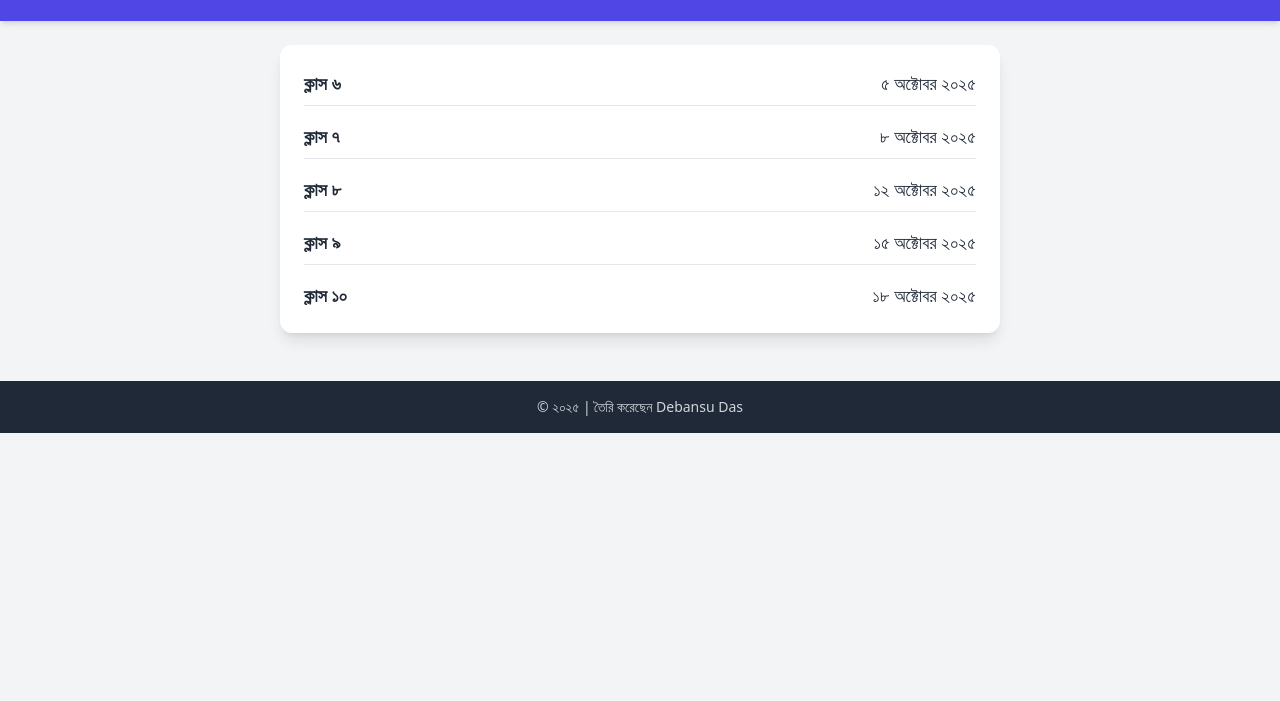
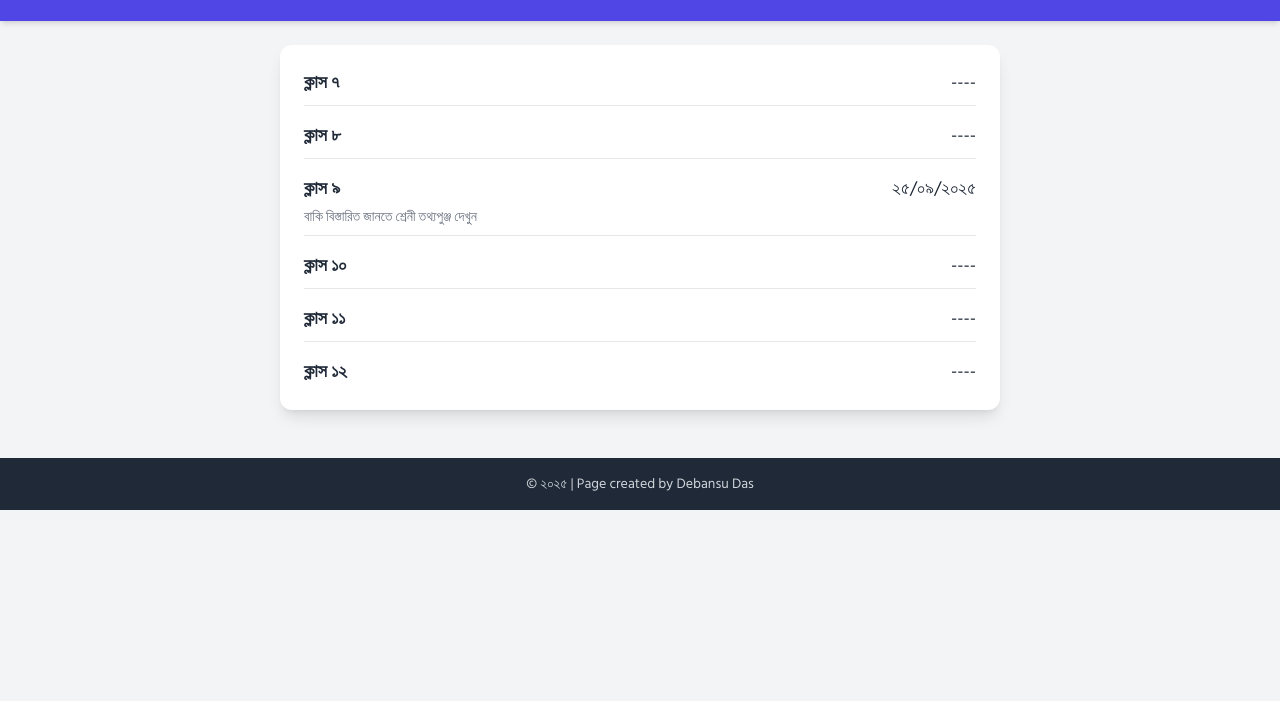
Before and after one commit to debansu4/Subcode1, a plain HTML site: page index.html in a window 1280 px wide. Shown: the part 99-800 px from the top of the page. Drawn offline with nearby package versions, Linux system fonts and the light colour scheme.

Commit message:
Update index.html

```diff
--- a/index.html
+++ b/index.html
@@ -4,9 +4,20 @@
   <meta charset="UTF-8">
   <meta name="viewport" content="width=device-width, initial-scale=1.0">
   <title>পরীক্ষার তারিখ সমূহ</title>
+
+  <!-- Tailwind CSS -->
   <script src="https://cdn.tailwindcss.com"></script>
+
+  <!-- Google Font -->
+  <link href="https://fonts.googleapis.com/css2?family=Hind+Siliguri:wght@400;500;600;700&display=swap" rel="stylesheet">
+
+  <style>
+    body {
+      font-family: 'Hind Siliguri', sans-serif;
+    }
+  </style>
 </head>
-<body class="bg-gray-100 font-sans">
+<body class="bg-gray-100">
 
   <!-- Header -->
   <header class="bg-indigo-600 text-white py-6 shadow-md">
@@ -21,24 +32,31 @@
     <div class="bg-white rounded-xl shadow-lg p-6">
       <ul class="space-y-4 text-lg text-gray-800">
         <li class="flex justify-between border-b pb-2">
-          <span class="font-semibold">ক্লাস ৬</span>
-          <span>৫ অক্টোবর ২০২৫</span>
-        </li>
-        <li class="flex justify-between border-b pb-2">
           <span class="font-semibold">ক্লাস ৭</span>
-          <span>৮ অক্টোবর ২০২৫</span>
+          <span>----</span>
         </li>
         <li class="flex justify-between border-b pb-2">
           <span class="font-semibold">ক্লাস ৮</span>
-          <span>১২ অক্টোবর ২০২৫</span>
+          <span>----</span>
+        </li>
+        <li class="flex flex-col border-b pb-2">
+          <div class="flex justify-between">
+            <span class="font-semibold">ক্লাস ৯</span>
+            <span>২৫/০৯/২০২৫</span>
+          </div>
+          <span class="text-sm text-gray-500 mt-1">বাকি বিস্তারিত জানতে শ্রেনী তথ্যপুঞ্জ দেখুন</span>
         </li>
         <li class="flex justify-between border-b pb-2">
-          <span class="font-semibold">ক্লাস ৯</span>
-          <span>১৫ অক্টোবর ২০২৫</span>
+          <span class="font-semibold">ক্লাস ১০</span>
+          <span>----</span>
+        </li>
+        <li class="flex justify-between border-b pb-2">
+          <span class="font-semibold">ক্লাস ১১</span>
+          <span>----</span>
         </li>
         <li class="flex justify-between">
-          <span class="font-semibold">ক্লাস ১০</span>
-          <span>১৮ অক্টোবর ২০২৫</span>
+          <span class="font-semibold">ক্লাস ১২</span>
+          <span>----</span>
         </li>
       </ul>
     </div>
@@ -46,7 +64,7 @@
 
   <!-- Footer -->
   <footer class="bg-gray-800 text-gray-300 py-4 text-center text-sm mt-6">
-    © ২০২৫ | তৈরি করেছেন Debansu Das
+    © ২০২৫ | Page created by Debansu Das
   </footer>
 
 </body>
```
